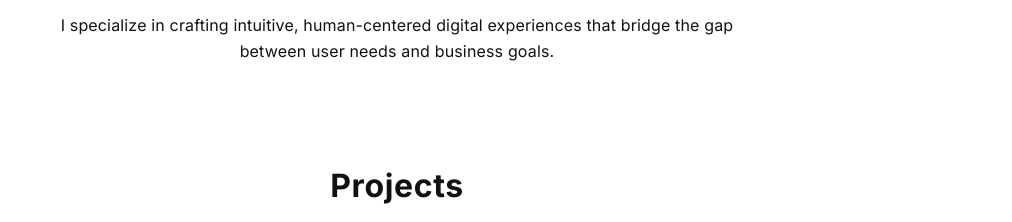
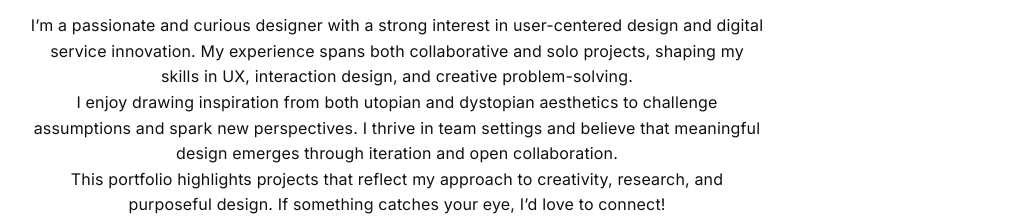
Before and after one commit to lorriluring/johanlorentzportfolio.github.io, a plain HTML site: page index.html in a window 1280 px wide. Shown: the part 578-800 px from the top of the page, without its empty margins (243-1255 px from the left). Drawn offline with Linux system fonts and the light colour scheme.

Commit message:
Update index.html

```diff
--- a/index.html
+++ b/index.html
@@ -38,7 +38,13 @@
     <section id="about">
       <h2>About</h2>
       <p>
-        I specialize in crafting intuitive, human-centered digital experiences that bridge the gap between user needs and business goals.
+        I’m a passionate and curious designer with a strong interest in user-centered design and digital service innovation. My experience spans both collaborative and solo projects, shaping my skills in UX, interaction design, and creative problem-solving.
+      </p>
+      <p>
+        I enjoy drawing inspiration from both utopian and dystopian aesthetics to challenge assumptions and spark new perspectives. I thrive in team settings and believe that meaningful design emerges through iteration and open collaboration.
+      </p>
+      <p>
+        This portfolio highlights projects that reflect my approach to creativity, research, and purposeful design. If something catches your eye, I’d love to connect!
       </p>
     </section>
 
```
